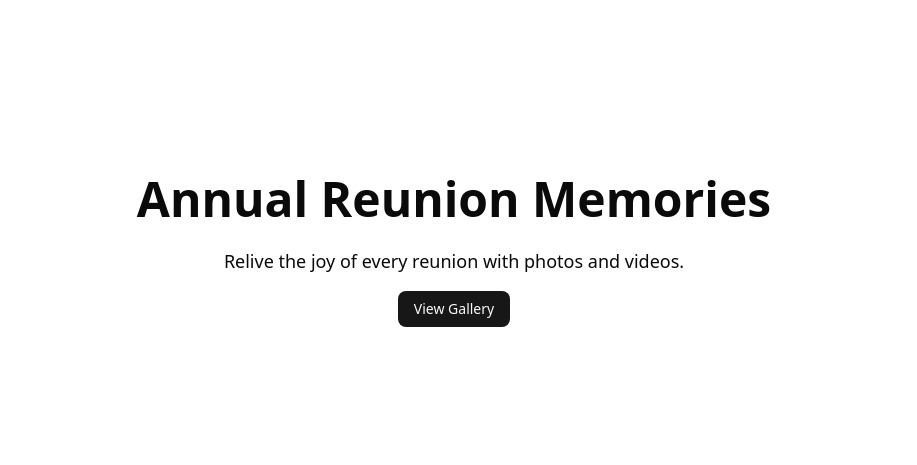
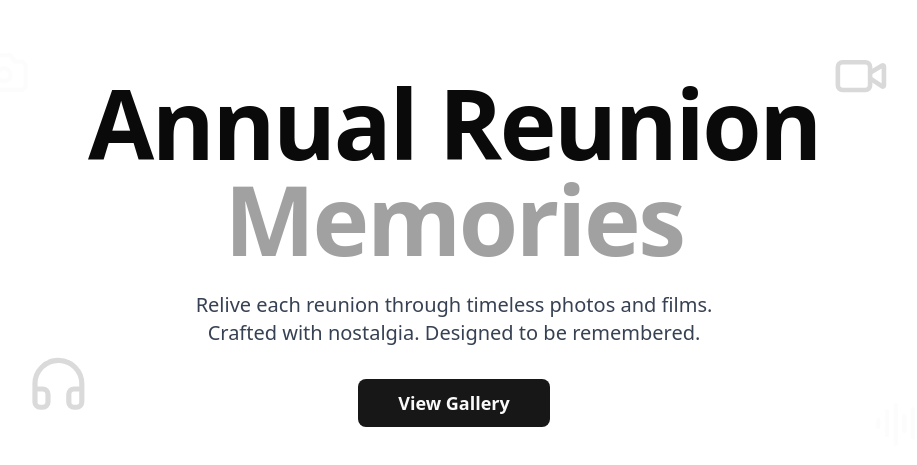
Before and after one commit to Proton-number/reunionn, a Next.js app: page / in a window 1280 px wide. Shown: the part 149-614 px from the top of the page, without its empty margins (186-1103 px from the left). Built offline with nearby package versions, Linux system fonts and the light colour scheme.

Commit message:
Add new UI components and enhance existing ones for improved user experience and functionality

```diff
--- a/package.json
+++ b/package.json
@@ -15,14 +15,15 @@
     "@supabase/supabase-js": "^2.75.0",
     "class-variance-authority": "^0.7.1",
     "clsx": "^2.1.1",
-    "heic2any": "^0.0.4",
     "lucide-react": "^0.545.0",
     "motion": "^12.23.24",
     "next": "15.5.4",
     "next-cloudinary": "^6.16.2",
+    "next-themes": "^0.4.6",
     "react": "19.1.0",
     "react-dom": "19.1.0",
     "react-drag-drop-files": "^3.1.0",
+    "sonner": "^2.0.7",
     "tailwind-merge": "^3.3.1",
     "zustand": "^5.0.8"
   },
--- a/src/app/Gallery/[galleryId]/page.tsx
+++ b/src/app/Gallery/[galleryId]/page.tsx
@@ -4,6 +4,8 @@
 import { useAppStore } from "@/Store/appStore";
 import { CldImage } from "next-cloudinary";
 import { X, ChevronLeft, ChevronRight } from "lucide-react";
+import { Button } from "@/components/ui/button";
+import { div } from "motion/react-client";
 
 function GalleryDetails() {
   const { galleryId } = useParams();
@@ -175,13 +177,14 @@
         {lightboxOpen && galleryMedia.length > 0 && (
           <div className="fixed inset-0 z-50 bg-black/95 flex items-center justify-center">
             {/* Close Button */}
-            <button
+            <Button
+              size="icon"
               onClick={closeLightbox}
-              className="absolute top-4 right-4 z-50 p-2 rounded-full bg-white/10 hover:bg-white/20 text-white transition-colors"
+              className="absolute top-4 right-4 z-50 p-2 rounded-full hover:bg-white/20 text-white transition-colors cursor-pointer"
               aria-label="Close"
             >
               <X className="h-6 w-6" />
-            </button>
+            </Button>
 
             {/* Counter */}
             <div className="absolute top-4 left-4 z-50 text-white text-sm bg-black/50 px-3 py-1.5 rounded-full">
@@ -190,24 +193,25 @@
 
             {/* Previous Button */}
             {galleryMedia.length > 1 && (
-              <button
+              <Button
+                size="icon"
+                className="rounded-full absolute left-4 top-1/2 -translate-y-1/2 z-50 hover:bg-white/20 text-white transition-colors cursor-pointer"
                 onClick={goToPrev}
-                className="absolute left-4 z-50 p-3 rounded-full bg-white/10 hover:bg-white/20 text-white transition-colors hidden sm:block"
                 aria-label="Previous"
               >
                 <ChevronLeft className="h-6 w-6" />
-              </button>
+              </Button>
             )}
 
             {/* Next Button */}
             {galleryMedia.length > 1 && (
-              <button
-                onClick={goToNext}
-                className="absolute right-4 z-50 p-3 rounded-full bg-white/10 hover:bg-white/20 text-white transition-colors hidden sm:block"
+              <Button
+                size="icon"
+                className="rounded-full absolute right-4 top-1/2 -translate-y-1/2 z-50 hover:bg-white/20 text-white transition-colors cursor-pointer"
                 aria-label="Next"
               >
                 <ChevronRight className="h-6 w-6" />
-              </button>
+              </Button>
             )}
 
             {/* Main Content Area */}
--- a/src/app/Gallery/page.tsx
+++ b/src/app/Gallery/page.tsx
@@ -1,13 +1,7 @@
 "use client";
 
 import React, { useEffect, useState } from "react";
-import {
-  ChevronRight,
-  Upload,
-  X,
-  ChevronLeft,
-  ChevronRight as ChevronRightIcon,
-} from "lucide-react";
+import { ChevronRight, Upload, X, ChevronLeft } from "lucide-react";
 import Link from "next/link";
 import { Button } from "@/components/ui/button";
 import { Skeleton } from "@/components/ui/skeleton";
@@ -30,6 +24,7 @@
   const [touchStart, setTouchStart] = useState(0);
   const [touchEnd, setTouchEnd] = useState(0);
   const [isReady, setIsReady] = useState(false);
+  const [uploadDialogOpen, setUploadDialogOpen] = useState(false);
 
   useEffect(() => {
     const timer = setTimeout(() => setIsReady(true), 3000);
@@ -155,9 +150,9 @@
               A collection of memorable moments from our annual reunions.
             </p>
           </div>
-          <Dialog>
+          <Dialog open={uploadDialogOpen} onOpenChange={setUploadDialogOpen}>
             <DialogTrigger asChild>
-              <Button size="lg" className="w-full sm:w-auto">
+              <Button size="lg" className="w-full sm:w-auto cursor-pointer">
                 <Upload className="mr-2 h-5 w-5" />
                 Upload New Photos
               </Button>
@@ -166,7 +161,7 @@
               <DialogHeader>
                 <DialogTitle>Share Your Memories</DialogTitle>
               </DialogHeader>
-              <Media />
+              <Media onUploadSuccess={() => setUploadDialogOpen(false)} />
             </DialogContent>
           </Dialog>
         </div>
@@ -259,13 +254,14 @@
         {lightboxOpen && currentMedia.length > 0 && (
           <div className="fixed inset-0 z-50 bg-black/95 flex items-center justify-center">
             {/* Close Button */}
-            <button
+            <Button
+              size="icon"
               onClick={closeLightbox}
-              className="absolute top-4 right-4 z-50 p-2 rounded-full bg-white/10 hover:bg-white/20 text-white transition-colors"
+              className="absolute top-4 right-4 z-50 p-2 rounded-full  hover:bg-white/20 text-white transition-colors"
               aria-label="Close"
             >
               <X className="h-6 w-6" />
-            </button>
+            </Button>
 
             {/* Counter */}
             <div className="absolute top-4 left-4 z-50 text-white text-sm bg-black/50 px-3 py-1.5 rounded-full">
@@ -274,24 +270,25 @@
 
             {/* Previous Button */}
             {currentMedia.length > 1 && (
-              <button
+              <Button
+                size="icon"
+                className="rounded-full absolute left-4 top-1/2 -translate-y-1/2 z-50 hover:bg-white/20 text-white transition-colors cursor-pointer"
                 onClick={goToPrev}
-                className="absolute left-4 z-50 p-3 rounded-full bg-white/10 hover:bg-white/20 text-white transition-colors hidden sm:block"
                 aria-label="Previous"
               >
                 <ChevronLeft className="h-6 w-6" />
-              </button>
+              </Button>
             )}
 
             {/* Next Button */}
             {currentMedia.length > 1 && (
-              <button
-                onClick={goToNext}
-                className="absolute right-4 z-50 p-3 rounded-full bg-white/10 hover:bg-white/20 text-white transition-colors hidden sm:block"
+              <Button
+                size="icon"
+                className="rounded-full absolute right-4 top-1/2 -translate-y-1/2 z-50 hover:bg-white/20 text-white transition-colors cursor-pointer"
                 aria-label="Next"
               >
-                <ChevronRightIcon className="h-6 w-6" />
-              </button>
+                <ChevronRight className="h-6 w-6" />
+              </Button>
             )}
 
             {/* Main Content Area */}
--- a/src/app/layout.tsx
+++ b/src/app/layout.tsx
@@ -1,7 +1,7 @@
 import type { Metadata } from "next";
 import { Geist, Geist_Mono } from "next/font/google";
 import "./globals.css";
-
+import { Toaster } from "@/components/ui/sonner";
 const geistSans = Geist({
   variable: "--font-geist-sans",
   subsets: ["latin"],
@@ -28,6 +28,7 @@
         className={`${geistSans.variable} ${geistMono.variable} antialiased`}
       >
         {children}
+        <Toaster />
       </body>
     </html>
   );
--- a/src/app/page.tsx
+++ b/src/app/page.tsx
@@ -3,25 +3,106 @@
 import { Button } from "@/components/ui/button";
 import { motion } from "framer-motion";
 import Link from "next/link";
+import { Camera, Video, Headphones, AudioLines } from "lucide-react";
 
 export default function Home() {
   return (
-    <div className="flex min-h-screen flex-col items-center  text-center justify-center p-24 space-y-4">
+    <main className="flex min-h-screen flex-col justify-center items-center text-center px-4 sm:px-6 lg:px-8 py-20 md:py-32 lg:py-40 overflow-hidden">
+      <section className="relative w-full max-w-4xl">
+        {/* scattered decorative icons */}
+
+        <motion.div
+          className="pointer-events-none absolute -bottom-8 -right-8 z-0 text-neutral-300"
+          initial={{ opacity: 0, scale: 0.8, x: -10, y: -10 }}
+          animate={{ opacity: 1, scale: 1, x: [0, -8, 0], y: [0, -10, 0] }}
+          transition={{
+            duration: 3,
+            repeat: Infinity,
+            repeatType: "reverse",
+            ease: "easeInOut",
+          }}
+        >
+          <AudioLines className="w-12 h-12 md:w-16 md:h-16" />
+        </motion.div>
+        <motion.div
+          className="pointer-events-none absolute -top-8 -left-8 z-0 text-neutral-300"
+          initial={{ opacity: 0, scale: 0.8, x: -10, y: -10 }}
+          animate={{ opacity: 1, scale: 1, x: [0, -8, 0], y: [0, -10, 0] }}
+          transition={{
+            duration: 3,
+            repeat: Infinity,
+            repeatType: "reverse",
+            ease: "easeInOut",
+          }}
+        >
+          <Camera className="w-12 h-12 md:w-16 md:h-16" />
+        </motion.div>
+
+        <motion.div
+          className="pointer-events-none absolute -top-6 right-4 z-0 text-neutral-300"
+          initial={{ opacity: 0, scale: 0.9, x: 10, y: -6 }}
+          animate={{ opacity: 1, scale: 1, x: [0, 6, 0], y: [0, -6, 0] }}
+          transition={{
+            duration: 4,
+            repeat: Infinity,
+            repeatType: "reverse",
+            ease: "easeInOut",
+            delay: 0.5,
+          }}
+        >
+          <Video className="w-10 h-10 md:w-14 md:h-14" />
+        </motion.div>
+
+        <motion.div
+          className="pointer-events-none absolute bottom-4 left-6 z-0 text-neutral-300"
+          initial={{ opacity: 0, scale: 0.85, x: -6, y: 10 }}
+          animate={{ opacity: 1, scale: 1, x: [0, -6, 0], y: [0, 8, 0] }}
+          transition={{
+            duration: 3.5,
+            repeat: Infinity,
+            repeatType: "reverse",
+            ease: "easeInOut",
+            delay: 1,
+          }}
+        >
+          <Headphones className="w-11 h-11 md:w-16 md:h-16" />
+        </motion.div>
+
+        <div className="relative z-10">
           <motion.h1
             initial={{ opacity: 0, y: -50 }}
             animate={{ opacity: 1, y: 0 }}
             transition={{ duration: 0.7 }}
-        className="text-5xl font-bold mb-6"
+            className="text-6xl  md:text-8xl font-bold tracking-tight leading-none"
           >
-        Annual Reunion Memories
+            Annual Reunion <span className="text-neutral-400">Memories</span>
           </motion.h1>
-      <p className="text-lg max-w-xl">
-        Relive the joy of every reunion with photos and videos.
-      </p>
+
+          <motion.p
+            initial={{ opacity: 0, y: 20 }}
+            animate={{ opacity: 1, y: 0 }}
+            transition={{ delay: 0.4, duration: 0.8 }}
+            className="mt-6 text-lg md:text-xl text-gray-700 max-w-xl mx-auto"
+          >
+            Relive each reunion through timeless photos and films. Crafted with
+            nostalgia. Designed to be remembered.
+          </motion.p>
 
           <Link href={"/Gallery"}>
-        <Button className="cursor-pointer">View Gallery</Button>
+            <motion.div
+              initial={{ opacity: 0, y: 20 }}
+              animate={{ opacity: 1, y: 0 }}
+              transition={{ duration: 0.5 }}
+              whileHover={{ scale: 1.03 }}
+              whileTap={{ scale: 0.97 }}
+            >
+              <Button className="cursor-pointer p-6 px-10 lg:text-lg font-semibold mt-8">
+                View Gallery
+              </Button>
+            </motion.div>
           </Link>
         </div>
+      </section>
+    </main>
   );
 }
--- a/src/components/Media.tsx
+++ b/src/components/Media.tsx
@@ -13,8 +13,13 @@
 import { FileUploader } from "react-drag-drop-files";
 import { useAppStore } from "@/Store/appStore";
 import Image from "next/image";
+import { toast } from "sonner";
 
-export default function Media() {
+type MediaProps = {
+  onUploadSuccess?: () => void; // Callback after successful upload
+};
+
+export default function Media({ onUploadSuccess }: MediaProps) {
   const { uploadFile, uploading } = useAppStore();
   const [year, setYear] = useState<string | null>(null);
   const [file, setFile] = useState<File | null>(null);
@@ -32,9 +37,12 @@
       await uploadFile(file, parseInt(year));
       setFile(null);
       setYear(null);
+      if (onUploadSuccess) onUploadSuccess();
     } catch (err) {
       console.error("Upload failed:", err);
       alert("Upload failed. Please try again.");
+    } finally {
+      toast.success("File uploaded successfully!");
     }
   };
 
@@ -153,7 +161,9 @@
       <Button
         disabled={!file || !year || uploading}
         onClick={handleUpload}
-        className="w-full h-11 sm:h-10 text-base font-medium"
+        className={`w-full h-11 sm:h-10 text-base font-medium ${
+          !file || !year || uploading ? "cursor-not-allowed" : "cursor-pointer"
+        }`}
         size="lg"
       >
         {uploading ? (
--- /dev/null
+++ b/src/components/ui/sonner.tsx
@@ -0,0 +1,41 @@
+"use client";
+
+import {
+  CircleCheckIcon,
+  InfoIcon,
+  Loader2Icon,
+  OctagonXIcon,
+  TriangleAlertIcon,
+} from "lucide-react";
+import { useTheme } from "next-themes";
+import { Toaster as Sonner, type ToasterProps } from "sonner";
+
+const Toaster = ({ ...props }: ToasterProps) => {
+  const { theme = "system" } = useTheme();
+
+  return (
+    <Sonner
+      theme={theme as ToasterProps["theme"]}
+      position="top-center"
+      className="toaster group "
+      icons={{
+        success: <CircleCheckIcon className="size-4" />,
+        info: <InfoIcon className="size-4" />,
+        warning: <TriangleAlertIcon className="size-4" />,
+        error: <OctagonXIcon className="size-4" />,
+        loading: <Loader2Icon className="size-4 animate-spin" />,
+      }}
+      style={
+        {
+          "--normal-bg": "var(--popover)",
+          "--normal-text": "var(--popover-foreground)",
+          "--normal-border": "var(--border)",
+          "--border-radius": "var(--radius)",
+        } as React.CSSProperties
+      }
+      {...props}
+    />
+  );
+};
+
+export { Toaster };
```
Also changed, not shown: 1 other file (tests, documents, lock files or other folders). Lines whose indentation alone changed are shown as unchanged.
